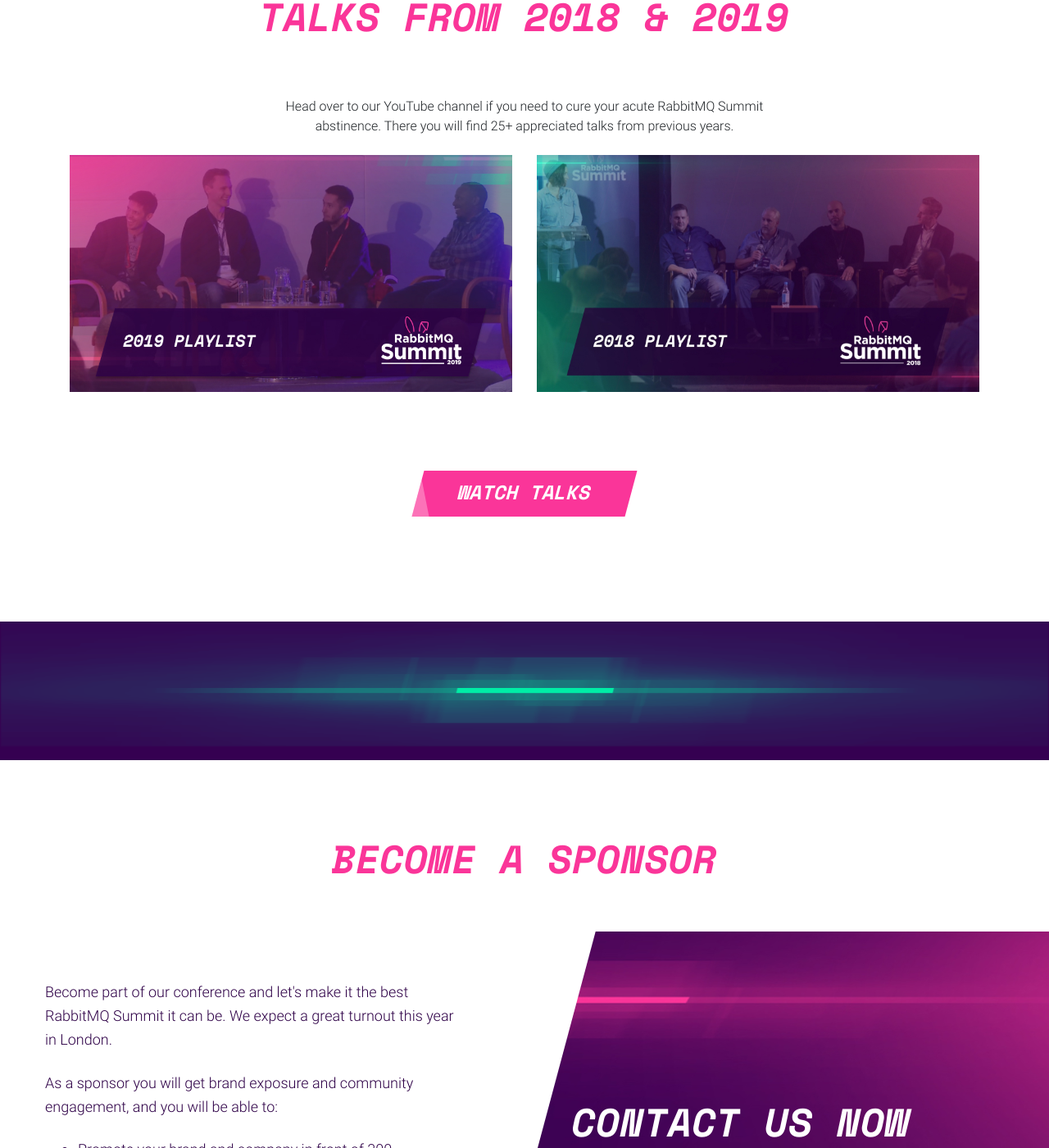
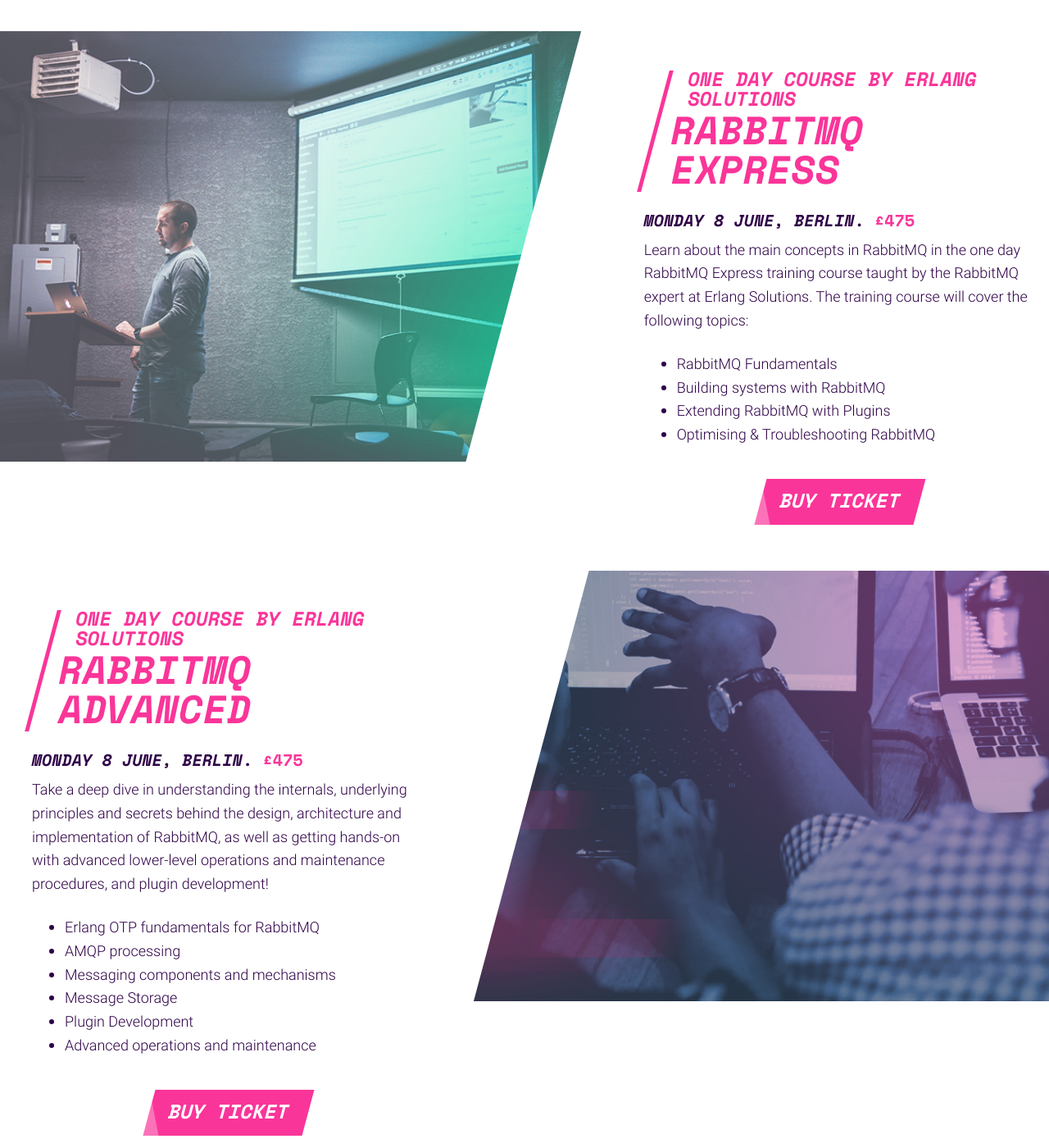
Before and after one commit to isabella232/rabbitmq-summit-1, a Jekyll site: the page built from index.html, in a window 1280 px wide and 1400 px high, scrolled down 2201 px. Shown: the whole window at 82% size. Built offline with Jekyll 4.4.1, drawn with Linux system fonts in a browser that asks for light colours; nearby versions of some CDN libraries; comment, search, counter and statistics services are not loaded; some of the changed text lies outside the part shown.

Commit message:
Adds trainings and committee to front page

```diff
--- a/index.html
+++ b/index.html
@@ -111,7 +111,6 @@ footer-logo: /img/logo-pink.png
           </div>
         </div>
       </div>
-      <!--
       <div class="row justify-content-center mb-3">
         <div class="col-12">
           <h4 class="text-uppercase text-center text-primary mb-3 editable">
@@ -146,7 +145,96 @@ footer-logo: /img/logo-pink.png
         </div>
         {% endfor %}
       </div>
-      -->
+    </div>
+  </section>
+  <section class="event-section skew-img-section pt-3 pt-lg-7 pt-xl-9 pb-0 bg-light">
+    <div class="container-fluid">
+      <div class="skew-img-row row">
+        <div class="img-event-wrap mb-3 mb-lg-0 col-12 col-lg-7 d-none d-lg-block">
+          <div class="skew-box">
+            <div><img src="/img/img-event02.jpg" alt="image" /></div>
+          </div>
+        </div>
+        <div class="col-12 col-md-10 col-lg-5">
+          <a name="express"></a>
+          <div class="text text-success pl-lg-4 pt-lg-5 pb-5">
+            <h5 class="d-block d-lg-none text-uppercase mb-3">Optional Pre-event:</h5>
+            <div class="hgroup pl-4 mb-4 skew-box text-uppercase text-primary">
+              <h4 class="mb-md-1">One day course by Erlang Solutions</h4>
+              <h3 class="mb-0">RabbitMQ Express</h3>
+            </div>
+            <h5 class="mt-0 text-uppercase">Monday 8 June, Berlin. <span class="pink space-mono">£475</span></h5>
+            <p class="editable text-sm">
+              Learn about the main concepts in RabbitMQ in the one day RabbitMQ Express training course taught by the RabbitMQ expert at Erlang Solutions. The training course will cover the following topics:
+            </p>
+            <ul>
+              <li class="editable text-sm">
+                RabbitMQ Fundamentals
+              </li>
+              <li class="editable text-sm">
+                Building systems with RabbitMQ
+              </li>
+              <li class="editable text-sm">
+                Extending RabbitMQ with Plugins
+              </li>
+              <li class="editable text-sm">
+                Optimising & Troubleshooting RabbitMQ
+              </li>
+            </ul>
+            <div class="text-lg-center">
+              <label class="button-lines-wrap mt-4 text-center text-sm-left text-lg-center">
+                <a id="eventbrite-widget-modal-trigger-3" class="call-for-talks btn btn-primary text-uppercase big-space-mono editable buy-button" href="https://www.eventbrite.co.uk/e/rabbitmq-summit-2020-tickets-94648376843" target="_blank">Buy Ticket</a>
+              </label>
+            </div>
+          </div>
+        </div>
+      </div>
+      <div class="skew-img-row row">
+        <div class="col-12 col-md-10 col-lg-5 mb-6 mb-md-0">
+          <a name="training"></a>
+          <div class="text text-success pl-lg-4 pt-lg-5 pb-5">
+            <h5 class="d-block d-lg-none text-uppercase mb-3">Optional Pre-event:</h5>
+            <div class="hgroup pl-4 mb-4 skew-box text-uppercase text-primary">
+              <h4 class="mb-md-1">One day course by Erlang Solutions</h4>
+              <h3 class="mb-0">RabbitMQ Advanced</h3>
+            </div>
+            <h5 class="mt-0 text-uppercase">Monday 8 June, Berlin. <span class="pink space-mono">£475</span></h5>
+            <p class="editable text-sm">
+              Take a deep dive in understanding the internals, underlying principles and secrets behind the design, architecture and implementation of RabbitMQ, as well as getting hands-on with advanced lower-level operations and maintenance procedures, and plugin development!
+            </p>
+            <ul>
+              <li class="editable text-sm">
+                Erlang OTP fundamentals for RabbitMQ
+              </li>
+              <li class="editable text-sm">
+                AMQP processing
+              </li>
+              <li class="editable text-sm">
+                Messaging components and mechanisms
+              </li>
+              <li class="editable text-sm">
+                Message Storage
+              </li>
+              <li class="editable text-sm">
+                Plugin Development
+              </li>
+              <li class="editable text-sm">
+                Advanced operations and maintenance
+              </li>
+            </ul>
+            <div class="text-lg-center">
+              <label class="button-lines-wrap mt-4 text-center text-sm-left text-lg-center">
+                <a id="eventbrite-widget-modal-trigger-4" class="call-for-talks btn btn-primary text-uppercase big-space-mono editable buy-button" href="https://www.eventbrite.co.uk/e/rabbitmq-summit-2020-tickets-94648376843" target="_blank">Buy Ticket</a>
+              </label>
+            </div>
+          </div>
+        </div>
+        <div class="img-event-wrap mb-3 mb-lg-0 col-12 col-lg-7 d-none d-lg-block">
+          <div class="skew-box">
+            <div><img src="/img/img-event03.jpg" alt="image" /></div>
+          </div>
+        </div>
+      </div>
     </div>
   </section>
   <section class="sponsor-section pt-7 pb-6">
```
Also changed, not shown: other parts of index.html (+14 -0 lines), _data/committee.yml (+9 -9 lines), img/committee/jack-vanlightly.jpg (added).
